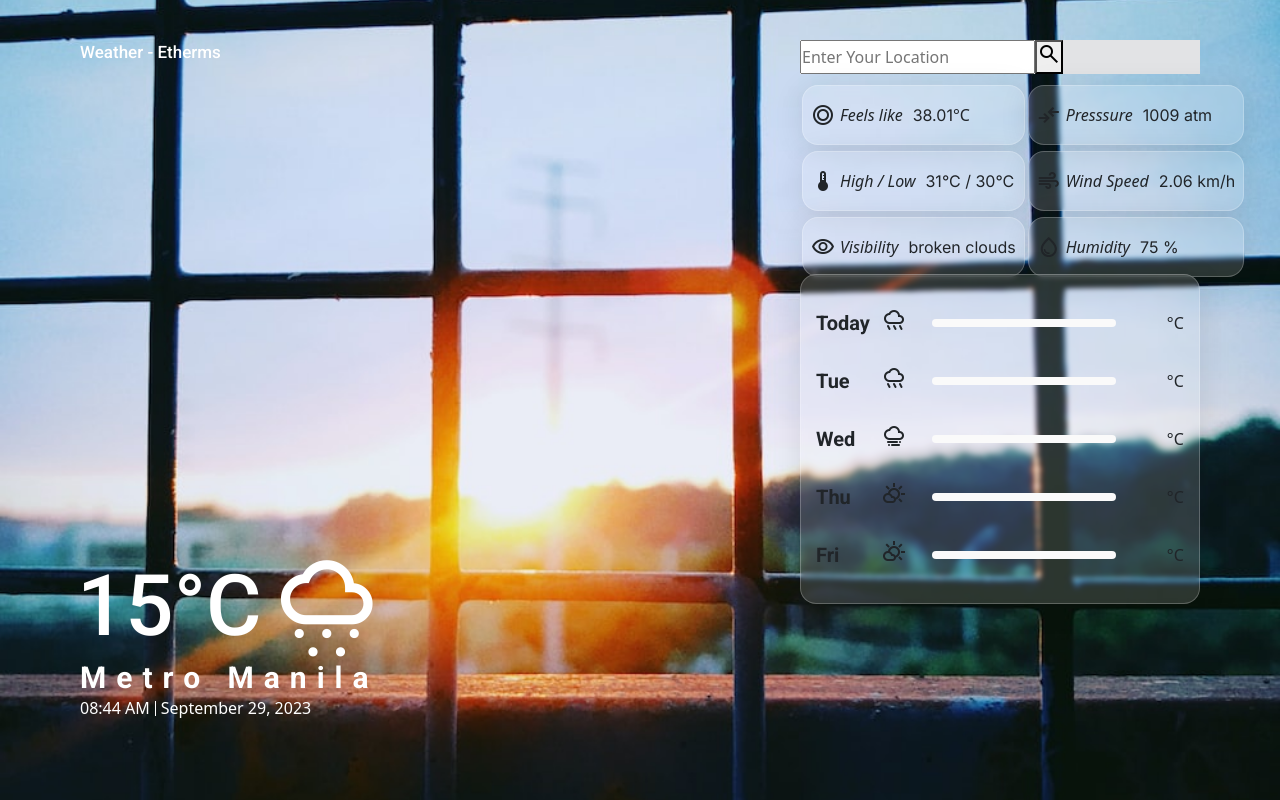
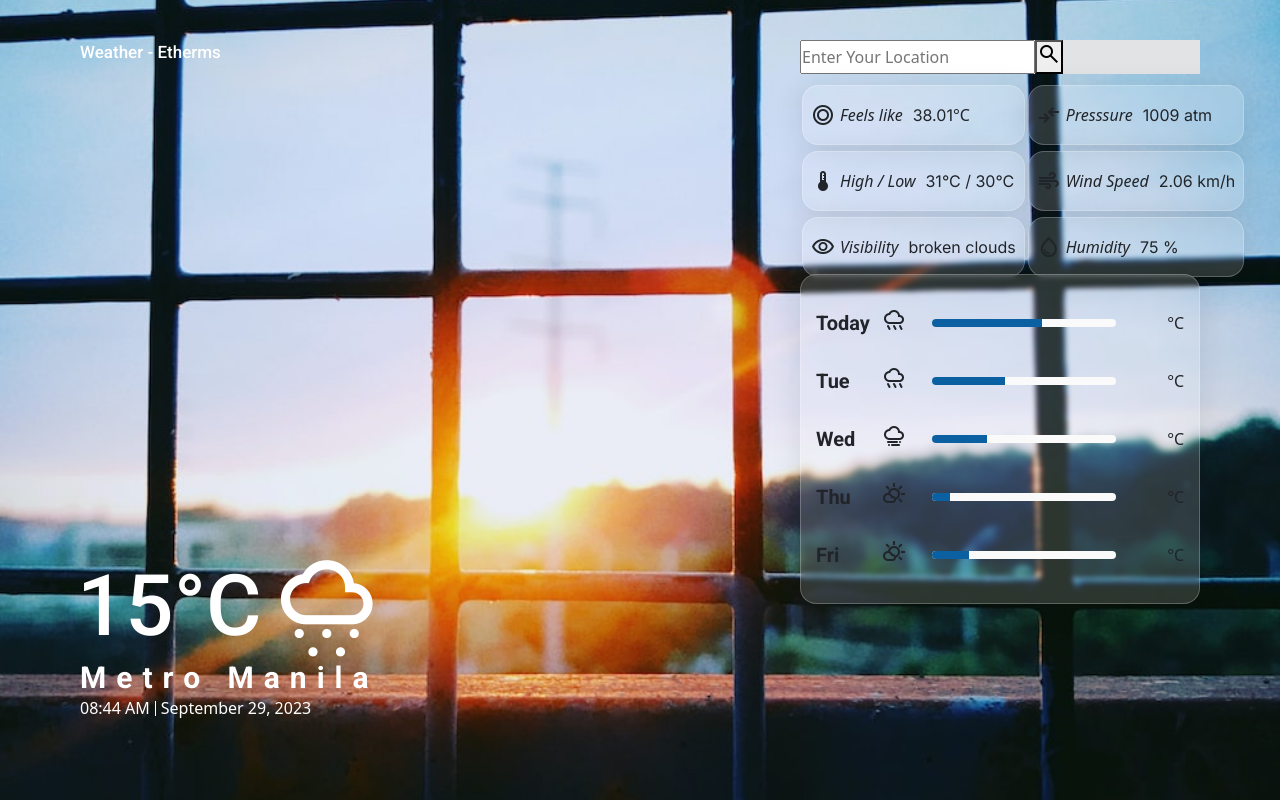
Before and after one commit to Etherms/Weather-Website, a website: page index.html in a window 1280 px wide. Drawn offline with nearby package versions, Linux system fonts and the light colour scheme.

Commit message:
redo changes

```diff
--- a/index.html
+++ b/index.html
@@ -90,7 +90,7 @@
                     <span class="start-day date-name">Today</span>
                     <span class="material-symbols-outlined">rainy</span>
                 </div>
-                <div class="progress-bar-container progress-today"></div>
+                <div class="progress-bar progress-today"></div>
                 <span id="first-temp" class="day-temp"></span> <span>&deg;C</span>
             </div>
             <div class="day-info-container">
@@ -99,7 +99,7 @@
                     <span class="material-symbols-outlined">rainy</span>
                 </div>
 
-                <div class="progress-bar-container progress-second-day"></div>
+                <div class="progress-bar progress-second-day"></div>
                 <span id="second-temp"  class="day-temp"></span><span>&deg;C</span>
             </div>
             <div class="day-info-container">
@@ -107,7 +107,7 @@
                     <span class="third-day date-name">Wed</span>
                     <span class="material-symbols-outlined">foggy</span>
                 </div>
-                <div class="progress-bar-container progress-third-day"></div>
+                <div class="progress-bar progress-third-day"></div>
                 <span id="third-temp"  class="day-temp"></span><span>&deg;C</span>
             </div>
             <div class="day-info-container">
@@ -115,7 +115,7 @@
                     <span class="fourth-day date-name">Thu</span>
                     <span class="material-symbols-outlined">partly_cloudy_day</span>
                 </div>
-                <div class="progress-bar-container progress-fourth-day"></div>
+                <div class="progress-bar progress-fourth-day"></div>
                 <span id="fourth-temp" class="day-temp"></span><span>&deg;C</span>
             </div>
             <div class="day-info-container">
@@ -123,7 +123,7 @@
                     <span class="fifth-day date-name">Fri</span>
                     <span class="material-symbols-outlined">partly_cloudy_day</span>
                 </div>
-                <div class="progress-bar-container progress-fifth-day"></div>
+                <div class="progress-bar progress-fifth-day"></div>
                 <span  id="fifth-temp" class="day-temp"></span><span>&deg;C</span>
             </div>
         </div>
--- a/public/css/style.css
+++ b/public/css/style.css
@@ -169,13 +169,13 @@ body{
 
 /* Progress Bar style */
 
-.progress-bar-container{
+.progress-bar{
     width: 50%;
     height: 8px;
     background:rgb(250, 250, 250) !important;
     border-radius: 15px;
 }
-.progress-bar-container::before{
+.progress-bar::before{
     content: "";
     height: 8px;
     background-color: rgb(11, 96, 162);
```
